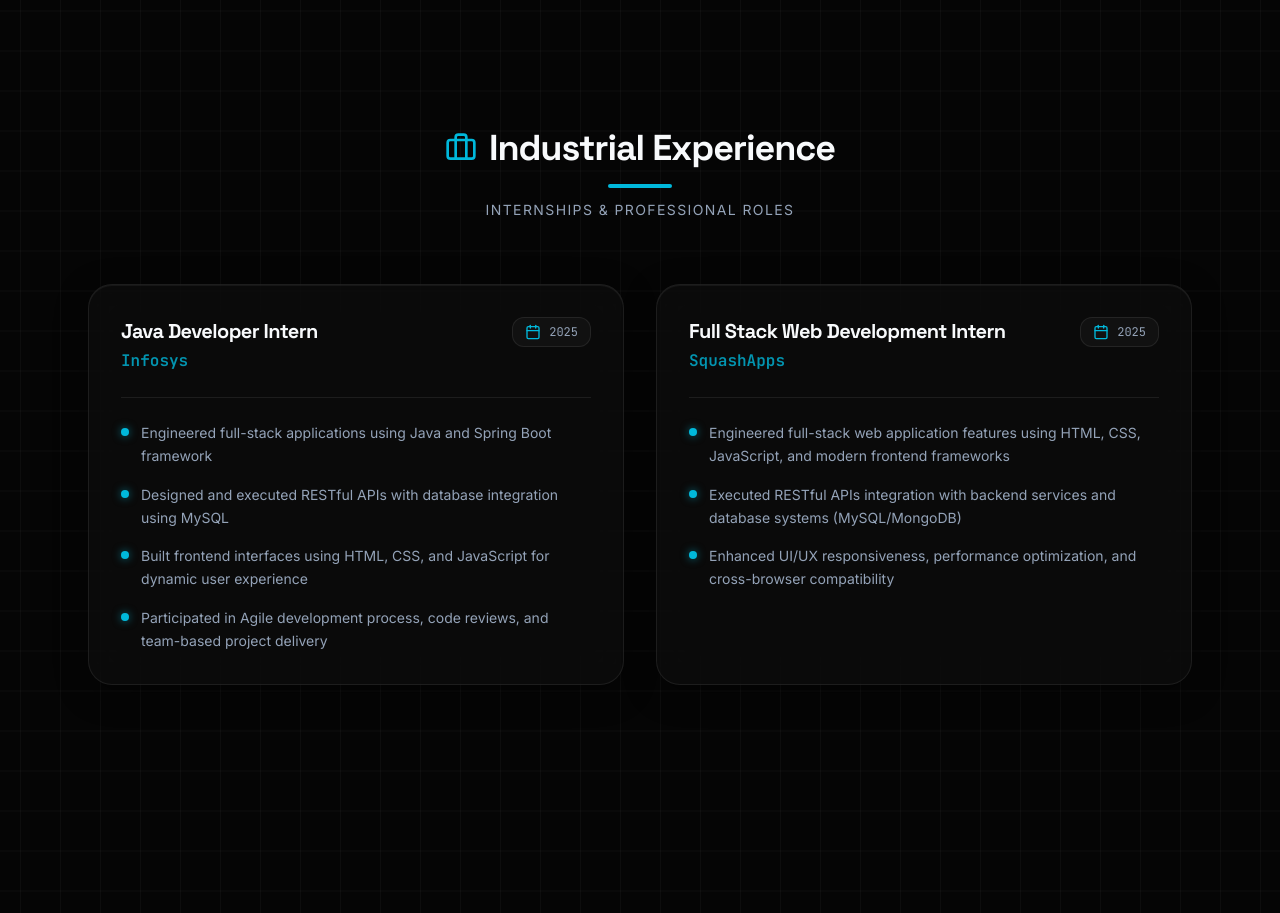
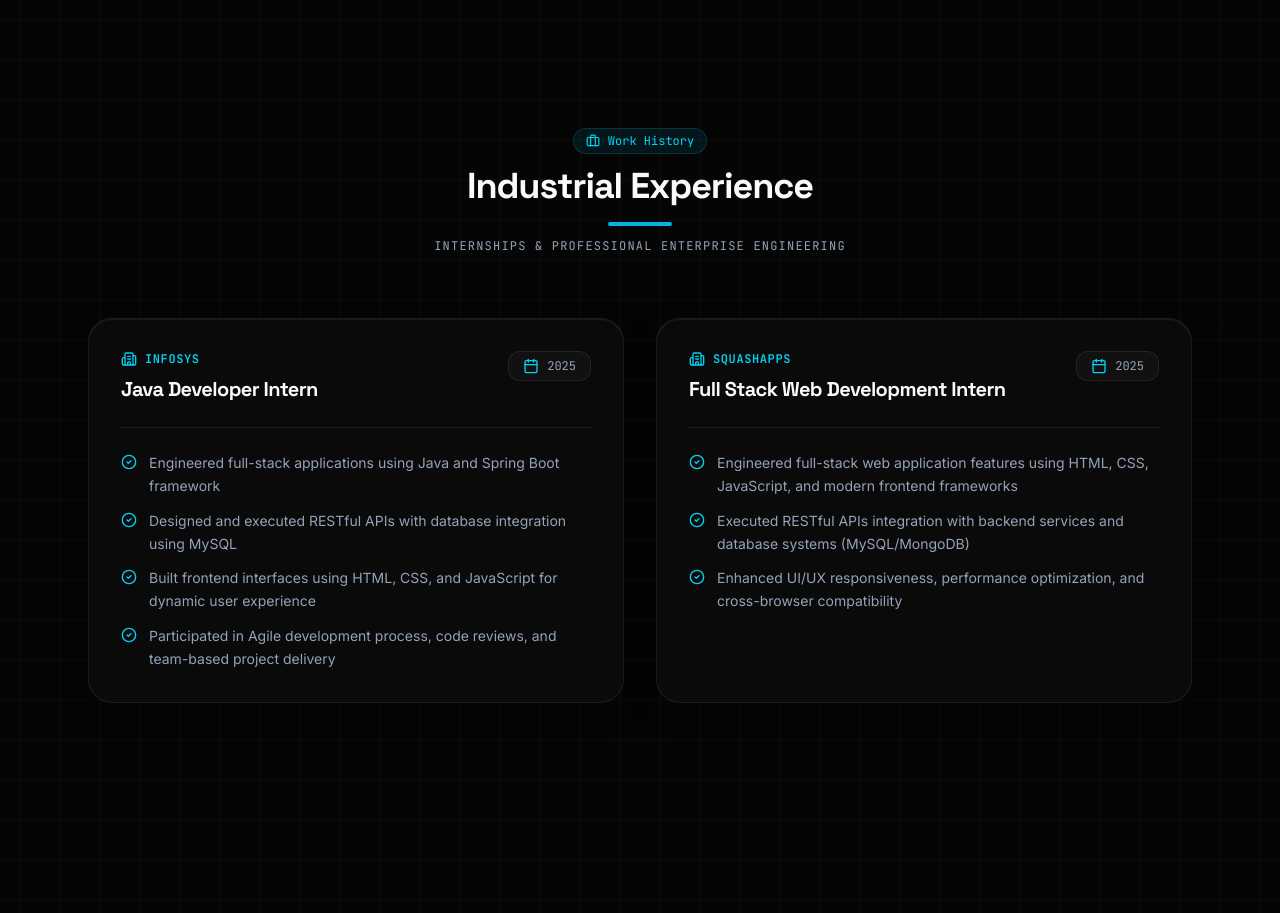
Before and after one commit to Ponabinanth/Ponabinanth, a React (Vite) app: page / in a window 1280 px wide. Shown: the part 5120-6033 px from the top of the page. Built offline with nearby package versions, Linux system fonts and the light colour scheme.

Commit message:
feat(experience): update Industrial Experience with company badges and checkmark icons

```diff
--- a/src/sections/ExperienceSection.tsx
+++ b/src/sections/ExperienceSection.tsx
@@ -1,5 +1,6 @@
 import { portfolioData } from "../data.js";
-import { Briefcase, Calendar } from "lucide-react";
+import { Briefcase, Calendar, CheckCircle2, Building2 } from "lucide-react";
+import { motion } from "motion/react";
 
 export default function ExperienceSection() {
   return (
@@ -7,45 +8,62 @@ export default function ExperienceSection() {
       <div className="max-w-6xl mx-auto px-6">
 
         {/* Section Heading */}
-        <div className="text-center mb-16">
+        <motion.div
+          initial={{ opacity: 0, y: 20 }}
+          whileInView={{ opacity: 1, y: 0 }}
+          viewport={{ once: true }}
+          transition={{ duration: 0.6 }}
+          className="text-center mb-16"
+        >
+          <div className="inline-flex items-center gap-2 px-3 py-1 bg-cyan-500/10 border border-cyan-500/20 rounded-full text-xs font-mono text-cyan-400 mb-3">
+            <Briefcase className="h-3.5 w-3.5" />
+            Work History
+          </div>
           <h2 className="text-3xl md:text-4xl font-bold font-display text-primary flex items-center justify-center gap-3">
-            <Briefcase className="h-8 w-8 text-cyan-500" />
             Industrial Experience
           </h2>
           <div className="w-16 h-1 bg-cyan-500 mx-auto mt-4 rounded-full" />
-          <p className="text-secondary text-sm mt-3 uppercase tracking-widest">Internships & Professional Roles</p>
-        </div>
+          <p className="text-secondary text-xs mt-3 uppercase tracking-widest font-mono">
+            Internships & Professional Enterprise Engineering
+          </p>
+        </motion.div>
 
         <div className="grid grid-cols-1 lg:grid-cols-2 gap-8">
           {portfolioData.internships.map((intern, idx) => (
-            <div
+            <motion.div
               key={idx}
-              className="glass-panel p-8 rounded-3xl border border-[var(--glass-border)] hover:border-cyan-500/30 transition-all duration-300 group flex flex-col"
+              initial={{ opacity: 0, y: 20 }}
+              whileInView={{ opacity: 1, y: 0 }}
+              viewport={{ once: true }}
+              transition={{ duration: 0.5, delay: idx * 0.15 }}
+              whileHover={{ y: -6 }}
+              className="glass-panel p-8 rounded-3xl border border-[var(--glass-border)] hover:border-cyan-500/40 transition-all duration-300 group flex flex-col justify-between shadow-lg"
             >
               <div className="flex flex-col md:flex-row md:items-start justify-between gap-4 mb-6 pb-6 border-b border-[var(--glass-border)]">
                 <div>
-                  <h4 className="text-xl font-bold text-primary font-display group-hover:text-cyan-500 transition-colors">
+                  <div className="flex items-center gap-2 mb-2">
+                    <Building2 className="h-4 w-4 text-cyan-400" />
+                    <span className="text-xs font-mono text-cyan-400 font-bold uppercase tracking-wider">{intern.company}</span>
+                  </div>
+                  <h4 className="text-xl font-bold text-primary font-display group-hover:text-cyan-400 transition-colors">
                     {intern.role}
                   </h4>
-                  <p className="text-base font-mono text-cyan-500/80 font-semibold mt-1">
-                    {intern.company}
-                  </p>
                 </div>
-                <span className="inline-flex items-center gap-2 self-start font-mono text-xs text-secondary bg-[var(--accent-glow)] border border-[var(--glass-border)] px-3 py-1.5 rounded-xl whitespace-nowrap">
-                  <Calendar className="h-4 w-4 text-cyan-500" />
+                <span className="inline-flex items-center gap-2 self-start font-mono text-xs text-secondary bg-[var(--accent-glow)] border border-[var(--glass-border)] px-3.5 py-1.5 rounded-xl whitespace-nowrap">
+                  <Calendar className="h-4 w-4 text-cyan-400" />
                   {intern.duration}
                 </span>
               </div>
 
-              <ul className="space-y-4 text-sm text-secondary font-sans list-none flex-grow">
+              <ul className="space-y-3 text-sm text-secondary font-sans list-none flex-grow">
                 {intern.bullets.map((bullet, bIdx) => (
                   <li key={bIdx} className="flex gap-3 items-start">
-                    <span className="w-2 h-2 rounded-full bg-cyan-500 mt-1.5 shrink-0 shadow-[0_0_8px_rgba(6,182,212,0.6)]" />
+                    <CheckCircle2 className="h-4 w-4 text-cyan-400 shrink-0 mt-0.5" />
                     <span className="leading-relaxed">{bullet}</span>
                   </li>
                 ))}
               </ul>
-            </div>
+            </motion.div>
           ))}
         </div>
 
```
